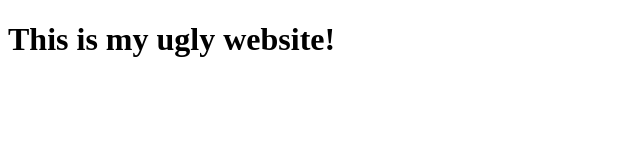
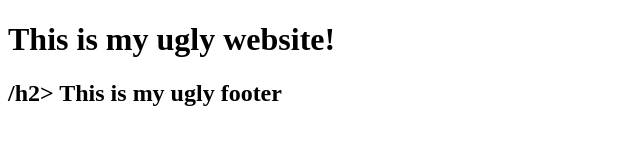
Before and after one commit to PetrosMelachroinidis/myWebsite, a plain HTML site: page index.html in a window 1280 px wide. Shown: the whole page, without its empty margins (0-640 px from the left). Drawn offline with Linux system fonts and the light colour scheme.

Commit message:
Added footer of index.html

```diff
--- a/index.html
+++ b/index.html
@@ -7,5 +7,11 @@
   </head>
   <body>
     <h1>This is my ugly website!</h1>
+
+    <footer>
+      <div>
+        <h2>/h2> This is my ugly footer</h2>
+      </div>
+    </footer>
   </body>
 </html>
```
